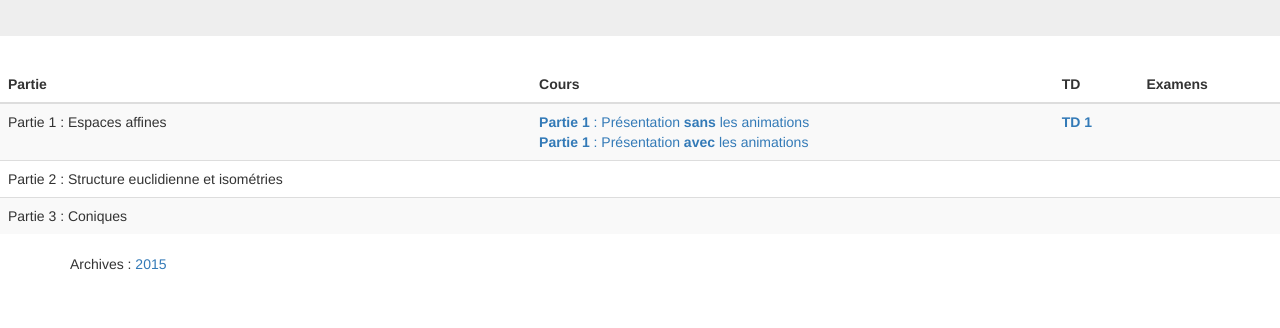
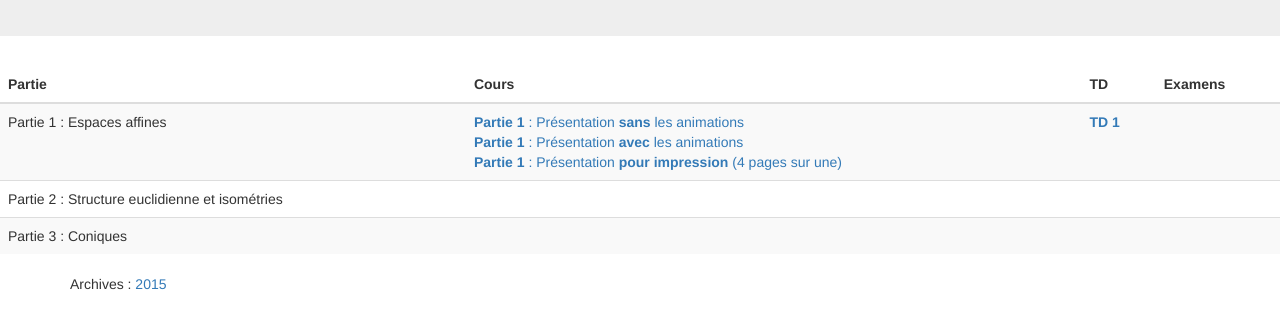
Before and after one commit to ktzanev/m53lille1, a plain HTML site: page docs/index.html in a window 1280 px wide. Shown: the part 212-540 px from the top of the page. Drawn offline with nearby package versions, Linux system fonts and the light colour scheme.

Commit message:
passage à 2016 pour les cours

```diff
--- a/docs/index.html
+++ b/docs/index.html
@@ -30,7 +30,8 @@
         <td>Partie 1 : Espaces affines</td>
         <td>
           <a href="Cours/M53_2016-17_Partie1_noanim.pdf"><b>Partie 1</b> : Présentation <b>sans</b> les animations</a><br>
-          <a href="Cours/M53_2016-17_Partie1_anim.pdf"><b>Partie 1</b> : Présentation <b>avec</b> les animations</a>
+          <a href="Cours/M53_2016-17_Partie1_anim.pdf"><b>Partie 1</b> : Présentation <b>avec</b> les animations</a><br>
+          <a href="Cours/M53_2016-17_Partie1_print.pdf"><b>Partie 1</b> : Présentation <b>pour impression</b> (4 pages sur une)</a>
         </td>
         <td>
           <a href="TDs/M53_2016-17_TD1.pdf"><b>TD 1</b></a><br>
```
Also changed, not shown: 11 other files.
